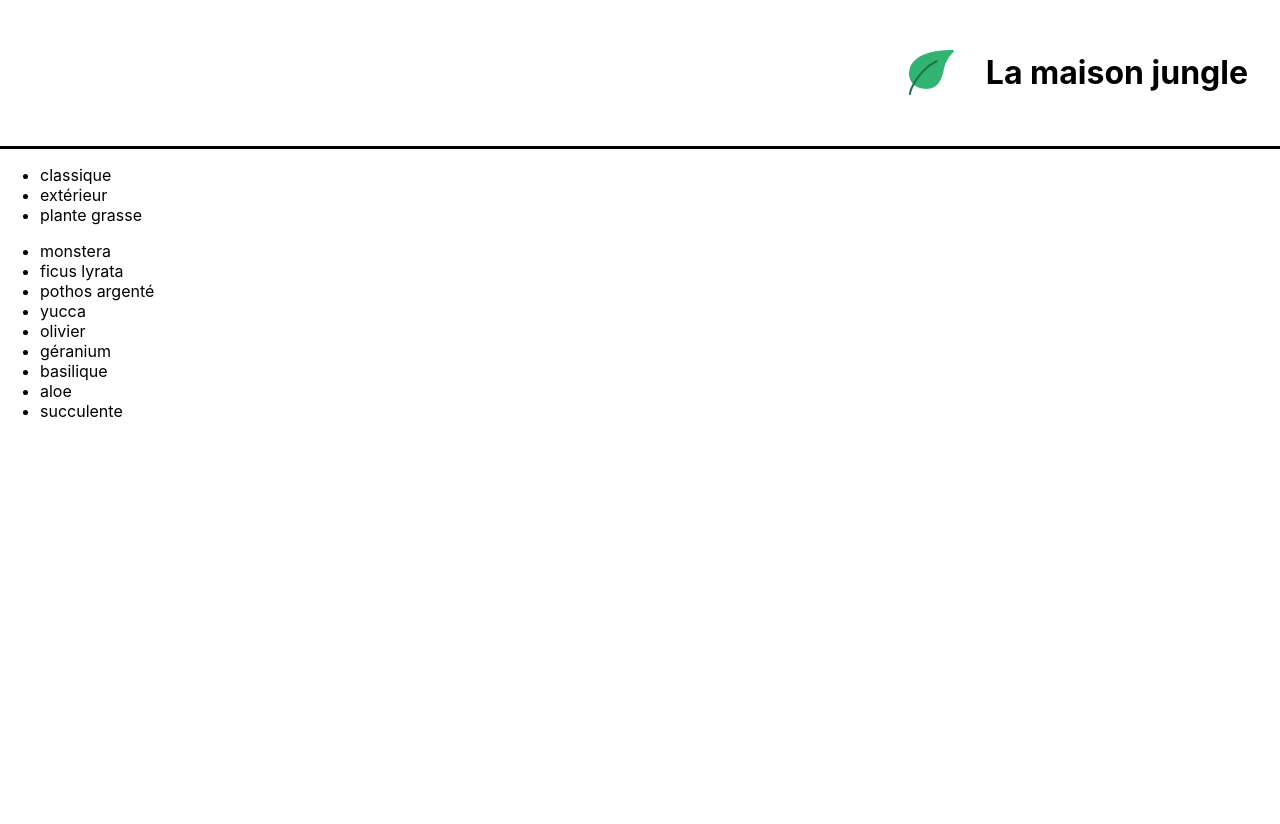
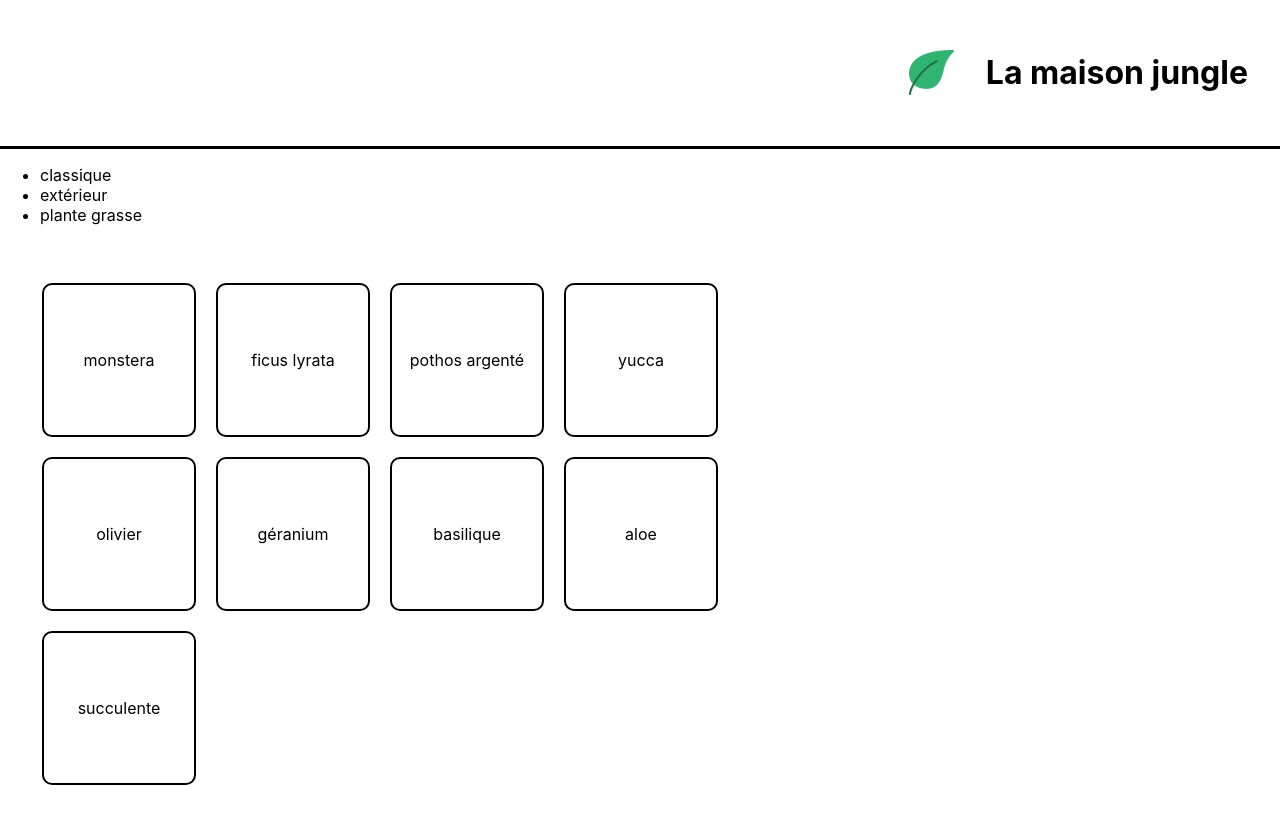
Before and after one commit to Ibrahima96/my-app, a React (Create React App) app: page / in a window 1280 px wide. Shown: the top 824 px of the page. Before the commit the page ends 800 px from the top, so only its background shows below. Built offline with nearby package versions, Linux system fonts and the light colour scheme.

Commit message:
isBestesale

```diff
--- a/src/components/ShoppingList.js
+++ b/src/components/ShoppingList.js
@@ -1,4 +1,5 @@
 import { plantList } from '../datas/plantList'
+import '../styles/ShoppingList.css'
 
 function ShoppingList() {
 	const categories = plantList.reduce(
@@ -14,9 +15,11 @@
 					<li key={cat}>{cat}</li>
 				))}
 			</ul>
-			<ul>
+			<ul className='lmj-plant-list'>
 				{plantList.map((plant) => (
-					<li key={plant.id}>{plant.name}</li>
+					<li key={plant.id} className='lmj-plant-item'>
+						{plant.name}
+					</li>
 				))}
 			</ul>
 		</div>
--- a/src/datas/plantList.js
+++ b/src/datas/plantList.js
@@ -12,7 +12,8 @@
 	{
 		name: 'pothos argenté',
 		category: 'classique',
-		id: '3sd'
+		id: '3sd',
+		isSpecialOffer: true
 	},
 	{
 		name: 'yucca',
@@ -32,12 +33,14 @@
 	{
 		name: 'basilique',
 		category: 'extérieur',
-		id: '7ie'
+		id: '7ie',
+		isSpecialOffer: true
 	},
 	{
 		name: 'aloe',
 		category: 'plante grasse',
-		id: '8fp'
+		id: '8fp',
+		isSpecialOffer: true
 	},
 	{
 		name: 'succulente',
--- /dev/null
+++ b/src/styles/ShoppingList.css
@@ -0,0 +1,30 @@
+.lmj-plant-list {
+	list-style-type: none;
+	padding: 32px;
+	display: flex;
+	flex-wrap: wrap;
+	max-width: 800px;
+}
+
+.lmj-plant-item {
+	border: solid 2px black;
+	border-radius: 10px;
+	height: 150px;
+	width: 150px;
+	margin: 10px;
+	display: flex;
+	align-items: center;
+	justify-content: center;
+	flex-direction: column;
+	position: relative;
+}
+
+.lmj-sales {
+	position: absolute;
+	right: 0px;
+	top: 10px;
+	font-weight: 500;
+	color: white;
+	padding: 5px 10px;
+	background-color: #31b572;
+}
```
